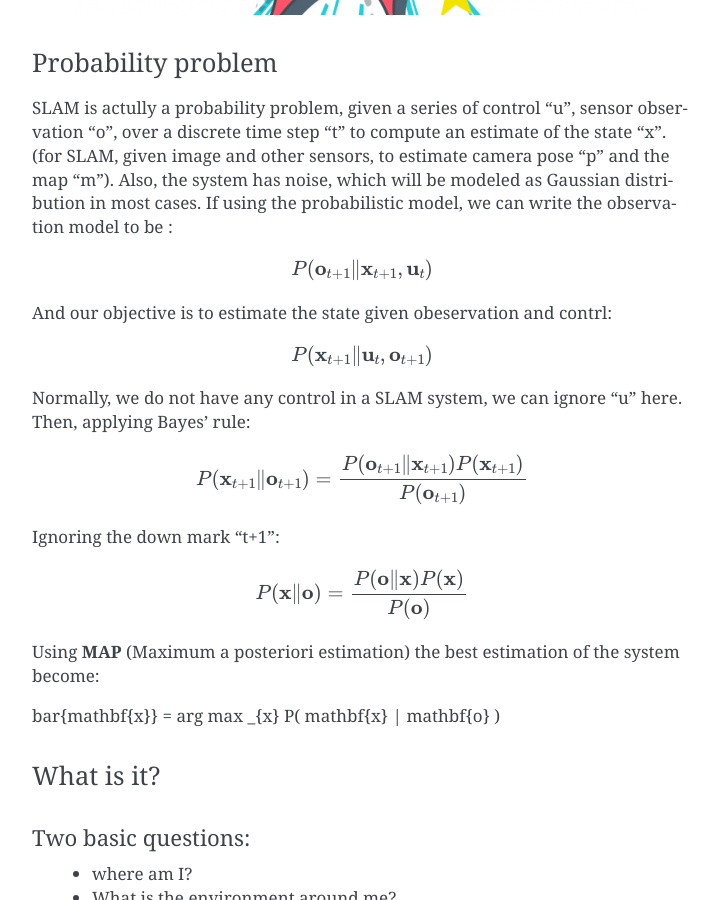
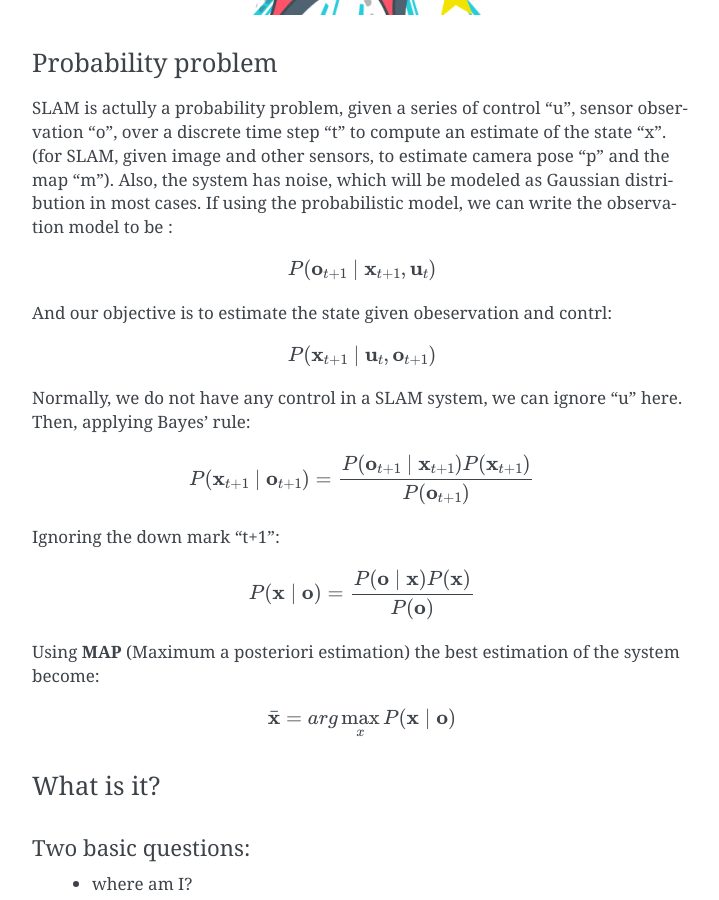
Before and after one commit to gggliuye/VIO, a Sphinx documentation site: the page built from docs/Introduction.rst, in a window 1280 px wide and 900 px high, scrolled down 1069 px. Shown: the whole window, without its empty margins (388-1107 px from the left). Built offline with Sphinx 7.4.7, drawn with Linux system fonts in a browser that asks for light colours.

Commit message:
Update Introduction.rst

```diff
--- a/docs/Introduction.rst
+++ b/docs/Introduction.rst
@@ -35,27 +35,28 @@ SLAM is actully a probability problem, given a series of control "u", sensor obs
 Also, the system has noise, which will be modeled as Gaussian distribution in most cases. If using the probabilistic model, we can write the observation model to be :
 
 .. math::
-    P(\mathbf{o}_{t+1} \| \mathbf{x}_{t+1}, \mathbf{u}_{t})
+    P(\mathbf{o}_{t+1} \mid \mathbf{x}_{t+1}, \mathbf{u}_{t})
 
 And our objective is to estimate the state given obeservation and contrl:
 
 .. math::
-    P( \mathbf{x}_{t+1} \| \mathbf{u}_{t} , \mathbf{o}_{t+1} )
+    P( \mathbf{x}_{t+1} \mid \mathbf{u}_{t} , \mathbf{o}_{t+1} )
 
 Normally, we do not have any control in a SLAM system, we can ignore "u" here. Then, applying Bayes' rule:
 
 .. math::
-    P( \mathbf{x}_{t+1} \| \mathbf{o}_{t+1} ) = \frac{P(\mathbf{o}_{t+1} \|  \mathbf{x}_{t+1} ) P(\mathbf{x}_{t+1}) }{P(\mathbf{o}_{t+1})}
+    P( \mathbf{x}_{t+1} \mid \mathbf{o}_{t+1} ) = \frac{P(\mathbf{o}_{t+1} \mid  \mathbf{x}_{t+1} ) P(\mathbf{x}_{t+1}) }{P(\mathbf{o}_{t+1})}
 
 Ignoring the down mark "t+1":
 
 
 .. math::
-    P( \mathbf{x} \| \mathbf{o} ) = \frac{P(\mathbf{o} \|  \mathbf{x} ) P(\mathbf{x}) }{P(\mathbf{o})}
+    P( \mathbf{x} \mid \mathbf{o} ) = \frac{P(\mathbf{o} \mid  \mathbf{x} ) P(\mathbf{x}) }{P(\mathbf{o})}
 
 Using **MAP** (Maximum a posteriori estimation) the best estimation of the system become:
 
-\bar{\mathbf{x}} = arg \max _{x}  P( \mathbf{x} \| \mathbf{o} )
+.. math::
+    \bar{\mathbf{x}} = arg \max _{x}  P( \mathbf{x} \mid \mathbf{o} )
 
 
 What is it?
```
